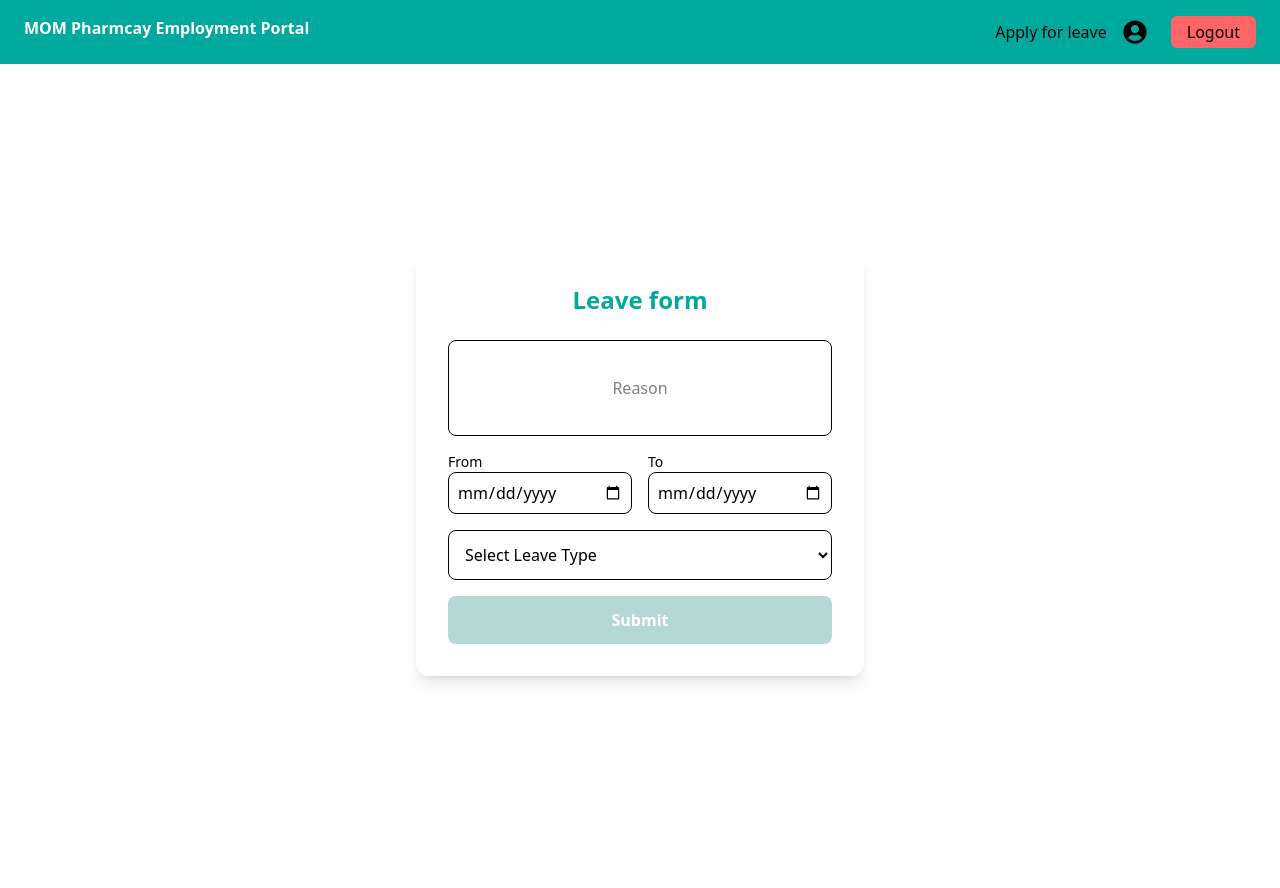
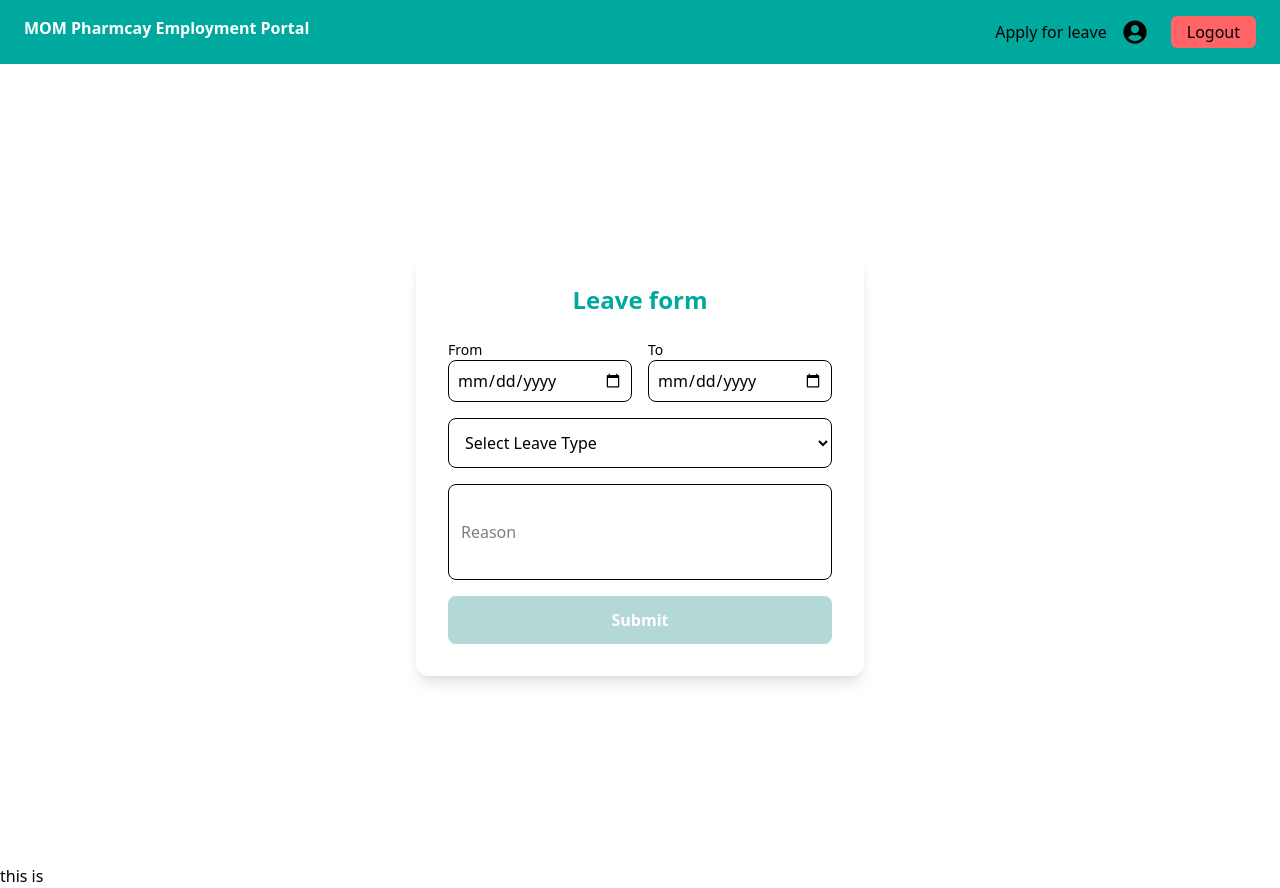
Before and after one commit to udai002/mom-employee-portal, a React (Vite) app: page /leaveform in a window 1280 px wide. Before the commit the page ends 864 px from the top, so only its background shows below. Built offline with nearby package versions, Linux system fonts and the light colour scheme.

Commit message:
added backend for leave form

```diff
--- a/src/components/Navbar.jsx
+++ b/src/components/Navbar.jsx
@@ -7,8 +7,7 @@ import { useNavigate } from 'react-router-dom';
 const Navbar = ({search, setSearch}) => {
 
   const navigate = useNavigate();
-  const {user , error} = useContext(UserContext)
-  console.log(user)
+  const {user , error , jwtToken} = useContext(UserContext)
 
     useEffect(()=>{
     } , [user])
--- /dev/null
+++ b/src/components/PostLeaves.jsx
@@ -0,0 +1,11 @@
+import React from 'react'
+
+const PostLeaves = () => {
+  return (
+    <div>
+      this is
+    </div>
+  )
+}
+
+export default PostLeaves
--- a/src/context/UserContext.jsx
+++ b/src/context/UserContext.jsx
@@ -11,9 +11,11 @@ const UserProvider = ({children})=>{
 
     const [user  , setUser] = useState(null);
     const [error , setError] = useState(false);
+    const [jwtToken , setJwtToken] = useState(null)
 
     useEffect(()=>{
         const token = localStorage.getItem("jwt_token")
+        setJwtToken(token)
         if(token){
            const decoded =  jwtDecode(token)
             setUser(decoded)
@@ -27,7 +29,7 @@ const UserProvider = ({children})=>{
     }
 
 
-    return <UserContext.Provider value={{user , error , setLogin }}>
+    return <UserContext.Provider value={{user , error , setLogin , jwtToken }}>
         {children}
     </UserContext.Provider>
 
--- a/src/pages/LeaveForm.jsx
+++ b/src/pages/LeaveForm.jsx
@@ -1,14 +1,18 @@
-
-import React, { useState } from 'react'
+import { jwtDecode } from 'jwt-decode'
+import React, { useContext, useState } from 'react'
 import Navbar from '../components/Navbar'
+import { UserContext } from '../context/UserContext'
+import PostLeaves from '../components/PostLeaves'
 
 const LeaveForm = () => {
   const [formData, setFormData] = useState({
     reason: '',
     from: '',
     to: '',
-    LeaveType: ''
+    leaveType: ''
   })
+
+  const {jwtToken} = useContext(UserContext)
 
   function handleChange(e) {
     const { name, value } = e.target
@@ -21,14 +25,18 @@ const LeaveForm = () => {
   const handleSubmit = async (e) => {
     e.preventDefault()
     console.log("Form Data:", formData)
+    console.log(jwtToken)
+    const userDetails = jwtDecode(jwtToken)
+    console.log(userDetails)
 
     const apiurl =` ${import.meta.env.VITE_BACKEND_URL}/api/leave/apply`
     const options = {
       method: "POST",
       headers: {
+        'Authorization':`Bearer ${jwtToken}`,
         'content-type': "application/json"
       },
-      body: JSON.stringify({ formData })
+      body: JSON.stringify({ name:userDetails.username , employeeId:userDetails.userId , ...formData })
     }
     const response = await fetch(apiurl, options)
 
@@ -51,13 +59,7 @@ const LeaveForm = () => {
         </p>
 
         <form className="flex flex-col gap-4" onSubmit={handleSubmit}>
-          <input
-            placeholder="Reason"
-            name="reason"
-            value={formData.reason}
-            onChange={handleChange}
-            className="border rounded-lg p-3  h-24 text-center"
-          />
+
 
            <div className="flex gap-4">
             <div className="flex flex-col flex-1">
@@ -83,8 +85,10 @@ const LeaveForm = () => {
             </div>
           </div>
 
+
+
           <select
-            name="LeaveType"
+            name="leaveType"
             value={formData.LeaveType}
             onChange={handleChange}
             className="border rounded-lg p-3"
@@ -95,6 +99,14 @@ const LeaveForm = () => {
             <option value="Others">Others</option>
           </select>
 
+            <input
+            placeholder="Reason"
+            name="reason"
+            value={formData.reason}
+            onChange={handleChange}
+            className="border rounded-lg p-3  h-24 "
+          />
+
           <button
             type="submit"
             className="bg-[#3f9b9564] text-white py-3 rounded-lg font-semibold  hover:bg-[#00a99d] "
@@ -104,6 +116,7 @@ const LeaveForm = () => {
         </form>
       </div>
     </div>
+      <PostLeaves/>
    </>
   )
 }
```
Also changed, not shown: 1 other file (tests, documents, lock files or other folders).
